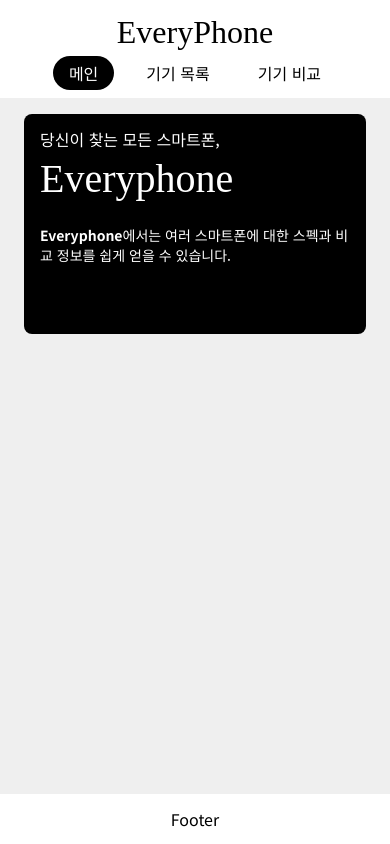
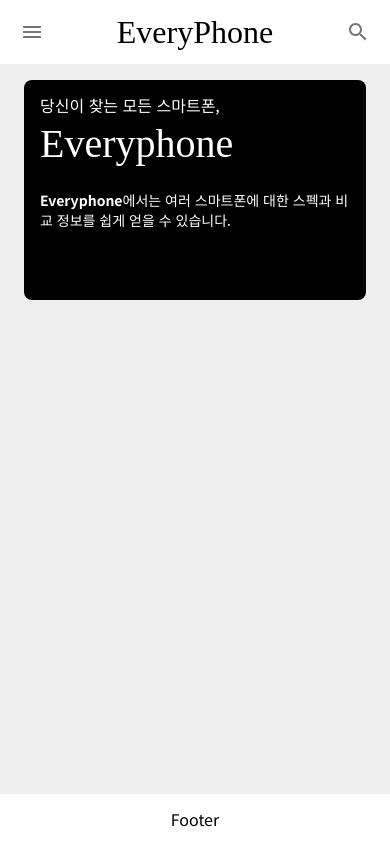
Before and after one commit to js43o/everyphone, a Next.js app: page / in a window 390 px wide. Built offline with nearby package versions, Linux system fonts and the light colour scheme; a web font is replaced by a local one.

Commit message:
feat: 축약형 네비게이터 추가

```diff
--- a/src/components/layout/Header.tsx
+++ b/src/components/layout/Header.tsx
@@ -1,9 +1,33 @@
 import Link from 'next/link';
 import NavBar from './NavBar';
 import Title from 'components/common/Title';
-import { Box } from '@mui/material';
+import { Box, IconButton, useMediaQuery, useTheme } from '@mui/material';
+import NavDrawerButton from './NavDrawerButton';
+import SearchIcon from '@mui/icons-material/Search';
 
 export default function Header() {
+  const isMobile = useMediaQuery(useTheme().breakpoints.down('lg'));
+
+  if (isMobile)
+    return (
+      <Box
+        sx={{
+          display: 'flex',
+          justifyContent: 'space-between',
+          padding: 1,
+          background: 'white',
+        }}
+      >
+        <NavDrawerButton />
+        <Title>
+          <Link href="/">EveryPhone</Link>
+        </Title>
+        <IconButton sx={{ width: 48, height: 48 }}>
+          <SearchIcon />
+        </IconButton>
+      </Box>
+    );
+
   return (
     <Box
       sx={{
@@ -11,7 +35,7 @@
         flexDirection: { xs: 'column', lg: 'row' },
         justifyContent: 'center',
         alignItems: 'center',
-        gap: { lg: 3 },
+        gap: 3,
         padding: 1,
         background: 'white',
       }}
@@ -21,6 +45,9 @@
         <Link href="/">EveryPhone</Link>
       </Title>
       <NavBar />
+      <IconButton sx={{ width: 48, height: 48 }}>
+        <SearchIcon />
+      </IconButton>
     </Box>
   );
 }
--- a/src/components/layout/NavBar.tsx
+++ b/src/components/layout/NavBar.tsx
@@ -4,10 +4,10 @@
 import { useRouter } from 'next/router';
 import { Box } from '@mui/material';
 
-const LinkBlock = styled(Link)<{ selected: boolean }>`
+export const LinkBlock = styled(Link)<{ selected: boolean }>`
   padding: 0.5rem 1rem;
+  border-radius: 10rem;
   font-weight: 500;
-  border-radius: 10rem;
   &:hover {
     background: #efefef;
   }
@@ -39,10 +39,13 @@
       <LinkBlock href="/" selected={router.asPath === '/'}>
         메인
       </LinkBlock>
-      <LinkBlock href="/phones" selected={router.asPath === '/phones'}>
+      <LinkBlock href="/phones" selected={router.asPath.startsWith('/phones')}>
         기기 목록
       </LinkBlock>
-      <LinkBlock href="/compare" selected={router.asPath === '/compare'}>
+      <LinkBlock
+        href="/compare"
+        selected={router.asPath.startsWith('/compare')}
+      >
         기기 비교
       </LinkBlock>
     </Box>
--- /dev/null
+++ b/src/components/layout/NavDrawerButton.tsx
@@ -0,0 +1,58 @@
+import { useState } from 'react';
+import styled from '@emotion/styled';
+import { useRouter } from 'next/router';
+import { Box, Drawer, IconButton } from '@mui/material';
+import MenuIcon from '@mui/icons-material/Menu';
+import { LinkBlock } from './NavBar';
+
+const WideLinkBlock = styled(LinkBlock)`
+  width: 10rem;
+`;
+
+export default function NavDrawerButton() {
+  const [open, setOpen] = useState(false);
+  const router = useRouter();
+
+  const onCloseDrawer = () => setOpen(!open);
+
+  return (
+    <>
+      <IconButton
+        aria-label="menu"
+        onClick={() => setOpen(true)}
+        sx={{ width: 48, height: 48 }}
+      >
+        <MenuIcon />
+      </IconButton>
+      <Drawer anchor="left" open={open} onClose={onCloseDrawer}>
+        <Box
+          sx={{
+            display: 'flex',
+            flexDirection: 'column',
+            gap: 1,
+            padding: 2,
+          }}
+          component="nav"
+          onClick={onCloseDrawer}
+        >
+          <h2>메뉴</h2>
+          <WideLinkBlock href="/" selected={router.asPath === '/'}>
+            메인
+          </WideLinkBlock>
+          <WideLinkBlock
+            href="/phones"
+            selected={router.asPath.startsWith('/phones')}
+          >
+            기기 목록
+          </WideLinkBlock>
+          <WideLinkBlock
+            href="/compare"
+            selected={router.asPath.startsWith('/compare')}
+          >
+            기기 비교
+          </WideLinkBlock>
+        </Box>
+      </Drawer>
+    </>
+  );
+}
--- a/src/components/phones/PhoneSpecList.tsx
+++ b/src/components/phones/PhoneSpecList.tsx
@@ -44,7 +44,7 @@
       <Divider
         sx={{
           background: '#555555',
-          height: 1.5,
+          height: 1,
         }}
       />
 
--- a/src/components/phones/SearchController.tsx
+++ b/src/components/phones/SearchController.tsx
@@ -13,8 +13,6 @@
   useTheme,
   useMediaQuery,
   Chip,
-  List,
-  ListItem,
 } from '@mui/material';
 import { SelectChangeEvent } from '@mui/material/Select';
 import ExpandLess from '@mui/icons-material/ExpandLess';
--- a/src/styles/GlobalStyles.tsx
+++ b/src/styles/GlobalStyles.tsx
@@ -62,6 +62,7 @@
         button {
           padding: 0;
           border: none;
+          border-radius: 0;
           margin: 0;
         }
       `}
```
